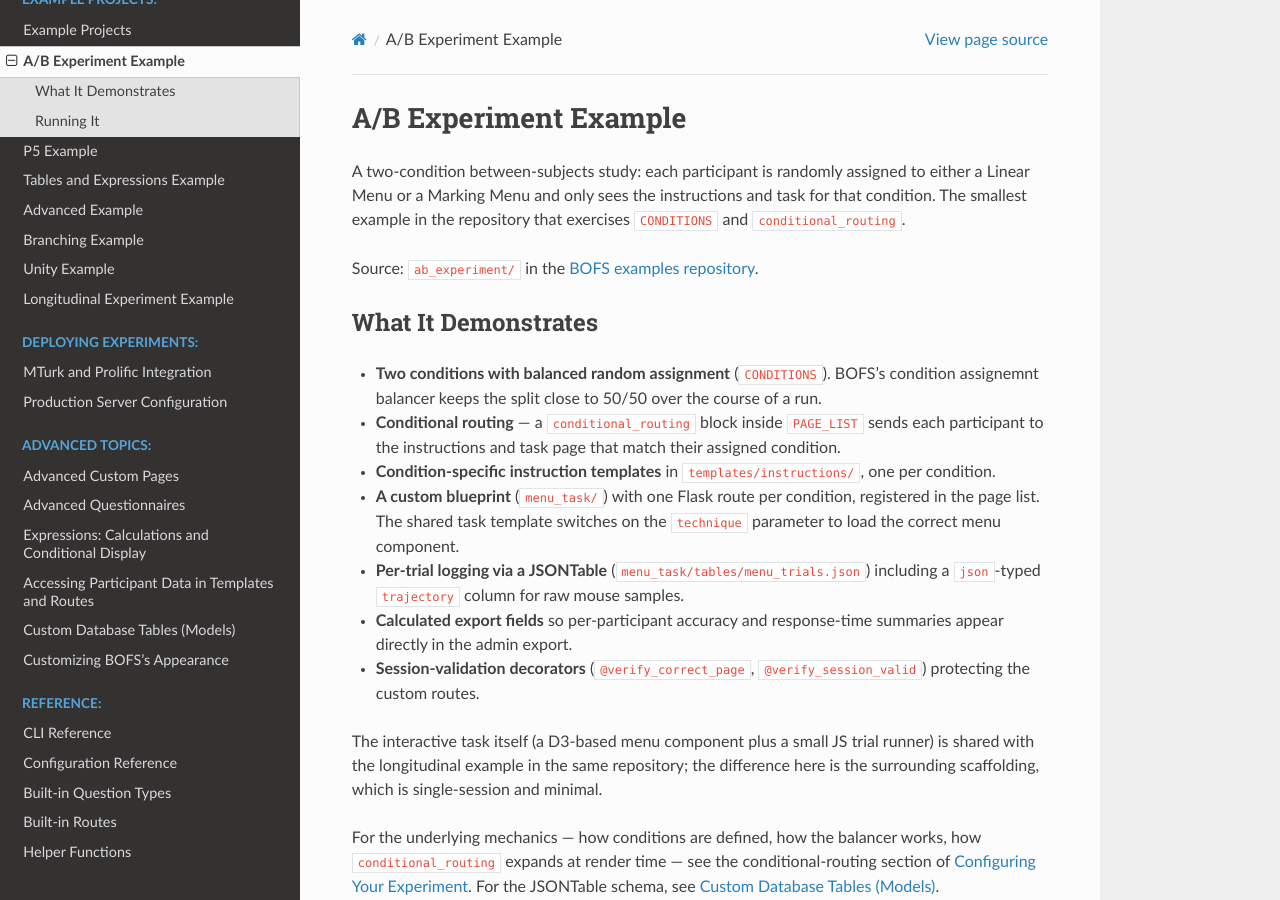
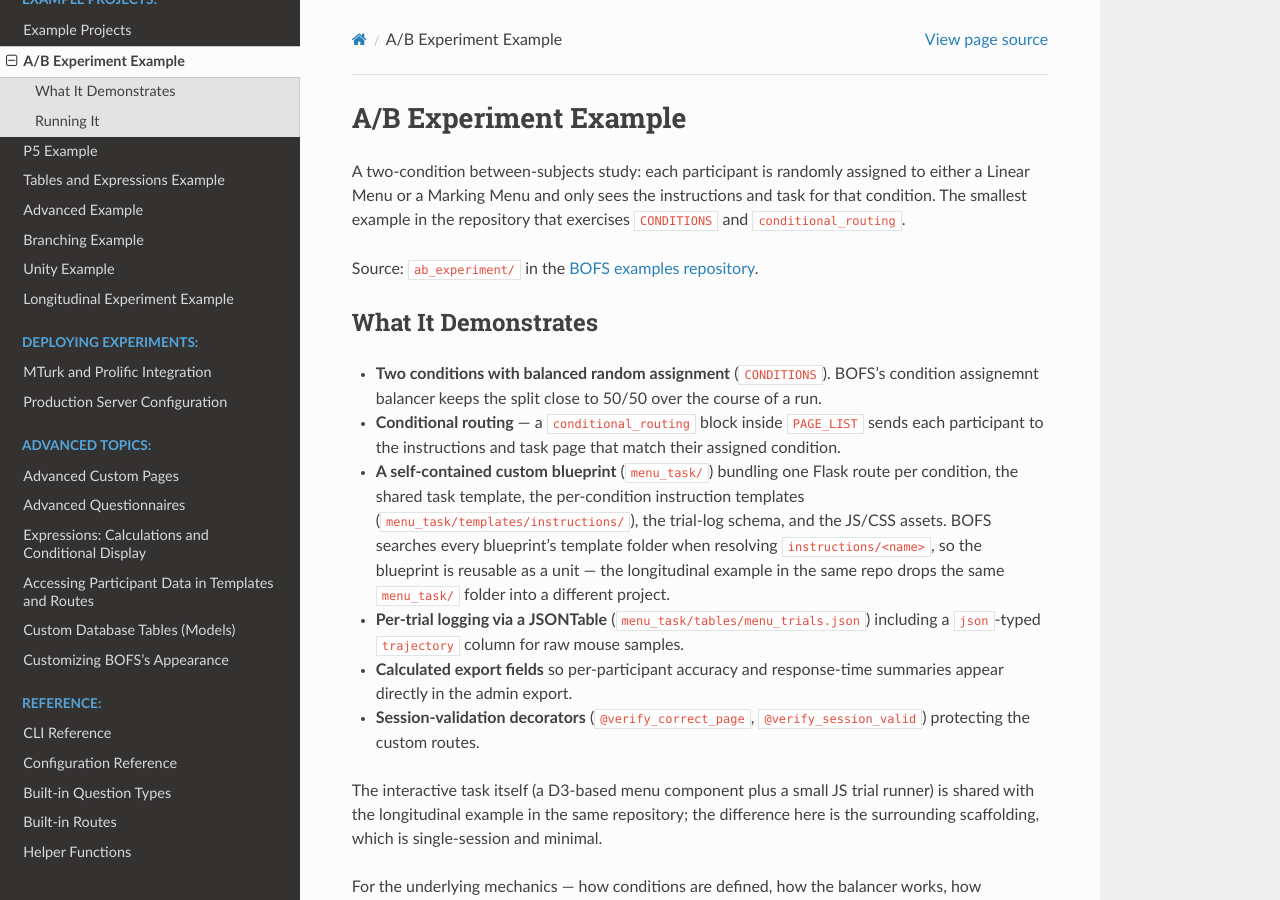
Before and after one commit to colbyj/bride-of-frankensystem, a Sphinx documentation site: the page built from docs/examples/ab_experiment.rst, in a window 1280 px wide and 900 px high. Built offline with Sphinx 7.4.7 and the Read the Docs theme 3.1.0, drawn with Linux system fonts in a browser that asks for light colours.

Commit message:
Docs adjusted to match example change.

```diff
--- a/docs/examples/ab_experiment.rst
+++ b/docs/examples/ab_experiment.rst
@@ -10,8 +10,7 @@ What It Demonstrates
 
 * **Two conditions with balanced random assignment** (``CONDITIONS``). BOFS's condition assignemnt balancer keeps the split close to 50/50 over the course of a run.
 * **Conditional routing** — a ``conditional_routing`` block inside ``PAGE_LIST`` sends each participant to the instructions and task page that match their assigned condition.
-* **Condition-specific instruction templates** in ``templates/instructions/``, one per condition.
-* **A custom blueprint** (``menu_task/``) with one Flask route per condition, registered in the page list. The shared task template switches on the ``technique`` parameter to load the correct menu component.
+* **A self-contained custom blueprint** (``menu_task/``) bundling one Flask route per condition, the shared task template, the per-condition instruction templates (``menu_task/templates/instructions/``), the trial-log schema, and the JS/CSS assets. BOFS searches every blueprint's template folder when resolving ``instructions/<name>``, so the blueprint is reusable as a unit — the longitudinal example in the same repo drops the same ``menu_task/`` folder into a different project.
 * **Per-trial logging via a JSONTable** (``menu_task/tables/menu_trials.json``) including a ``json``-typed ``trajectory`` column for raw mouse samples.
 * **Calculated export fields** so per-participant accuracy and response-time summaries appear directly in the admin export.
 * **Session-validation decorators** (``@verify_correct_page``, ``@verify_session_valid``) protecting the custom routes.
```
